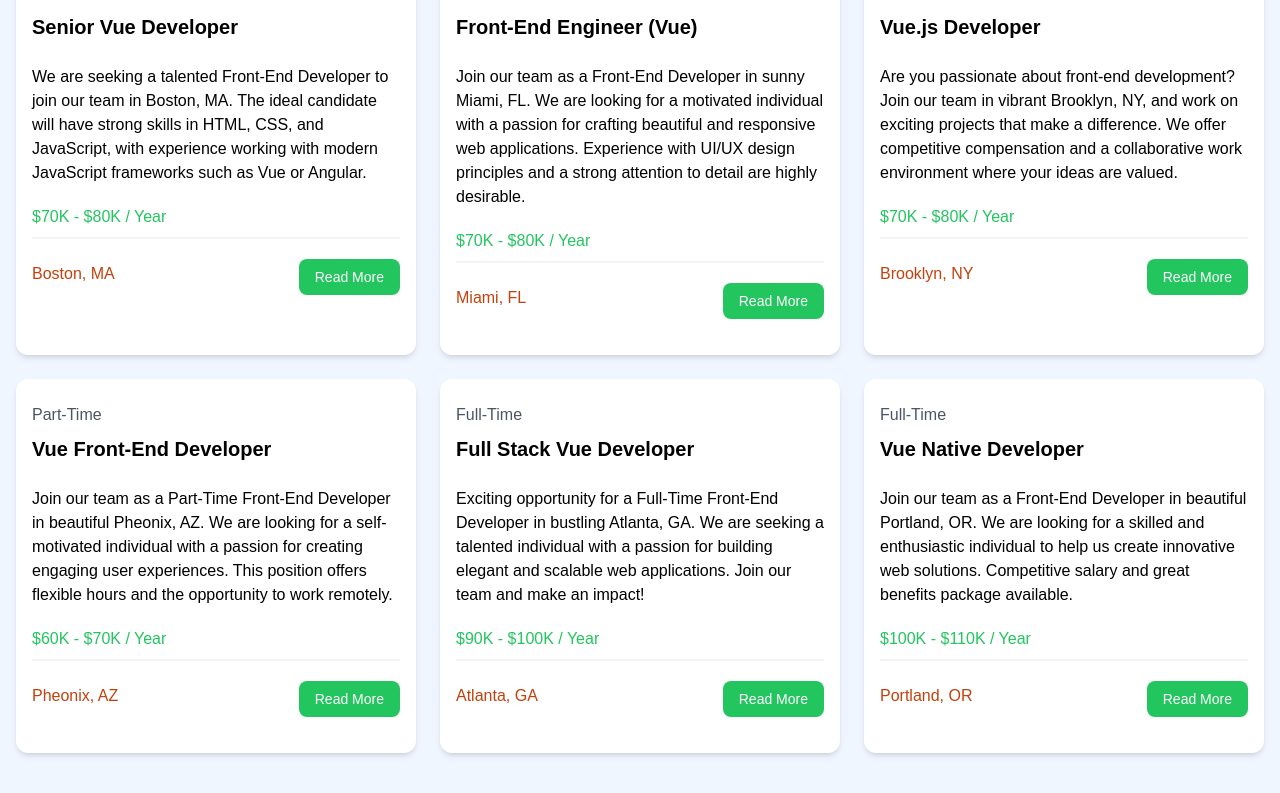
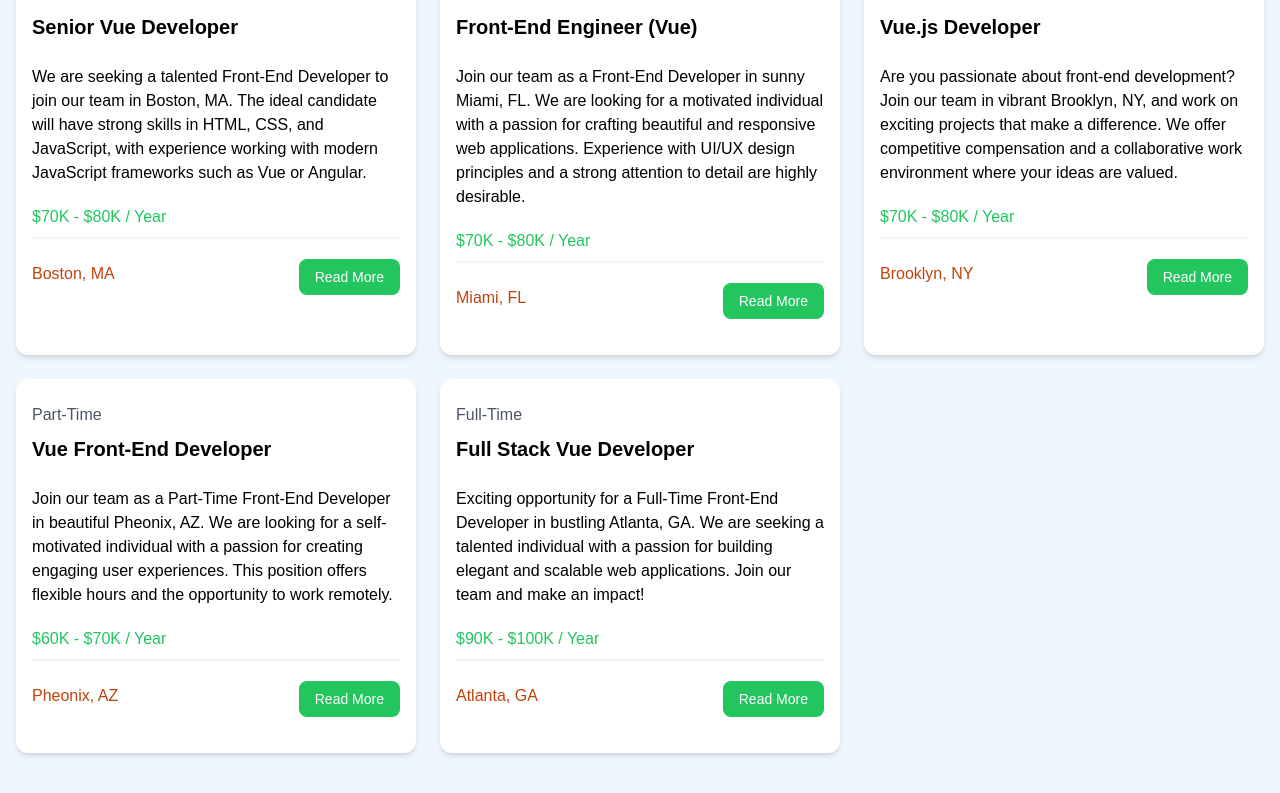
Before and after one commit to markpackham/Vue_2024_revise, a Vue app in the folder vue-crash-2024/: page / in a window 1280 px wide. Shown: the part 712-1505 px from the top of the page. Built offline with nearby package versions, Linux system fonts and the light colour scheme; the HTML template or start-up script is replaced by a standard one.

Commit message:
Limit number of jobs shown
https://youtu.be/VeNfHj6MhgA?si=ymu5252xU-0_mHpn&t=4968

```diff
--- a/vue-crash-2024/src/App.vue
+++ b/vue-crash-2024/src/App.vue
@@ -9,5 +9,5 @@
   <Navbar />
   <Hero />
   <HomeCards />
-  <JobListings />
+  <JobListings :limit="5" />
 </template>
--- a/vue-crash-2024/src/components/JobListings.vue
+++ b/vue-crash-2024/src/components/JobListings.vue
@@ -1,7 +1,11 @@
 <script setup>
 import JobListing from "./JobListing.vue";
 import jobsData from "@/jobs1.json";
-import { ref } from "vue";
+import { ref, defineProps } from "vue";
+
+defineProps({
+  limit: Number,
+});
 
 const jobs = ref(jobsData);
 </script>
@@ -13,7 +17,11 @@
         Browse Jobs
       </h2>
       <div class="grid grid-cols-1 md:grid-cols-3 gap-6">
-        <JobListing v-for="job in jobs" :key="job.id" :job="job" />
+        <JobListing
+          v-for="job in jobs.slice(0, limit || jobs.length)"
+          :key="job.id"
+          :job="job"
+        />
       </div>
     </div>
   </section>
```
